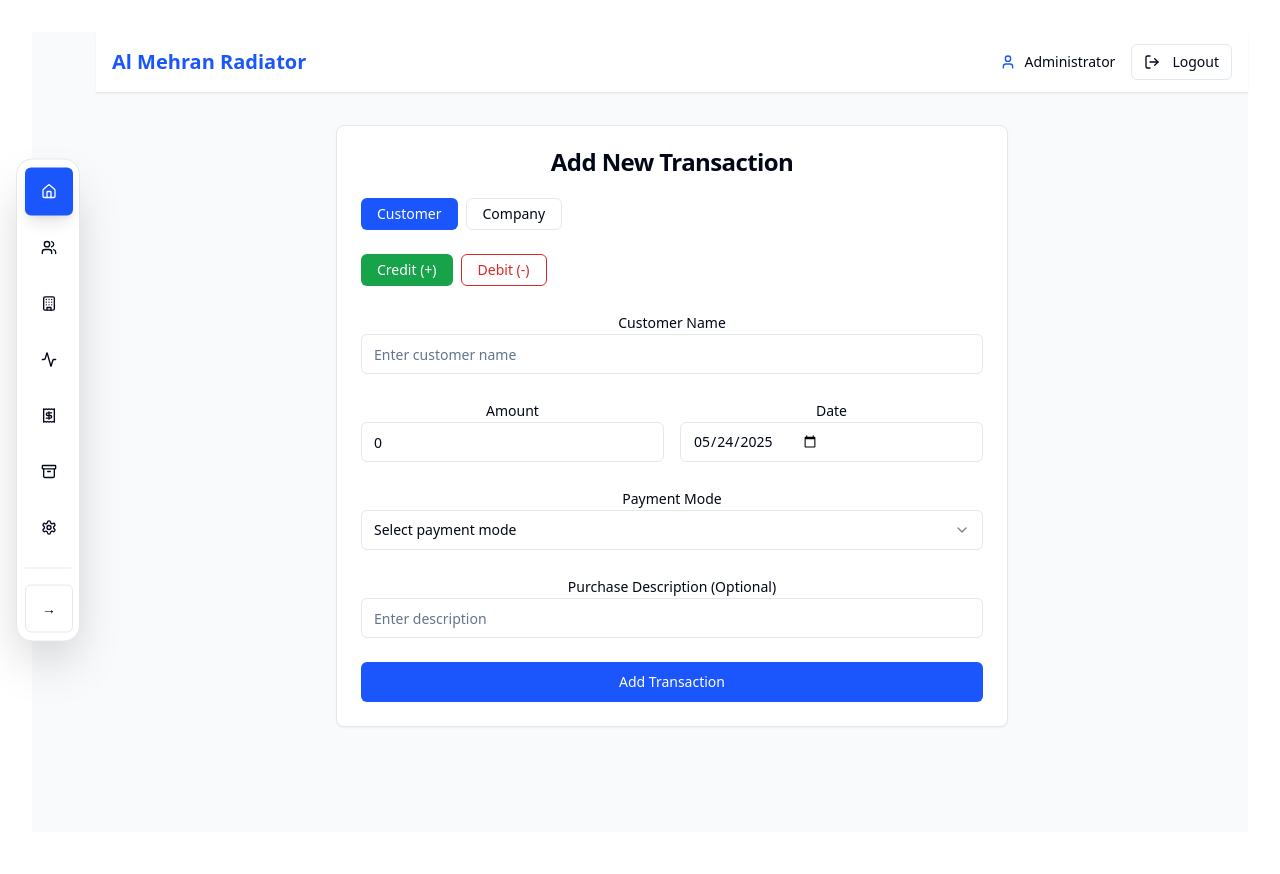
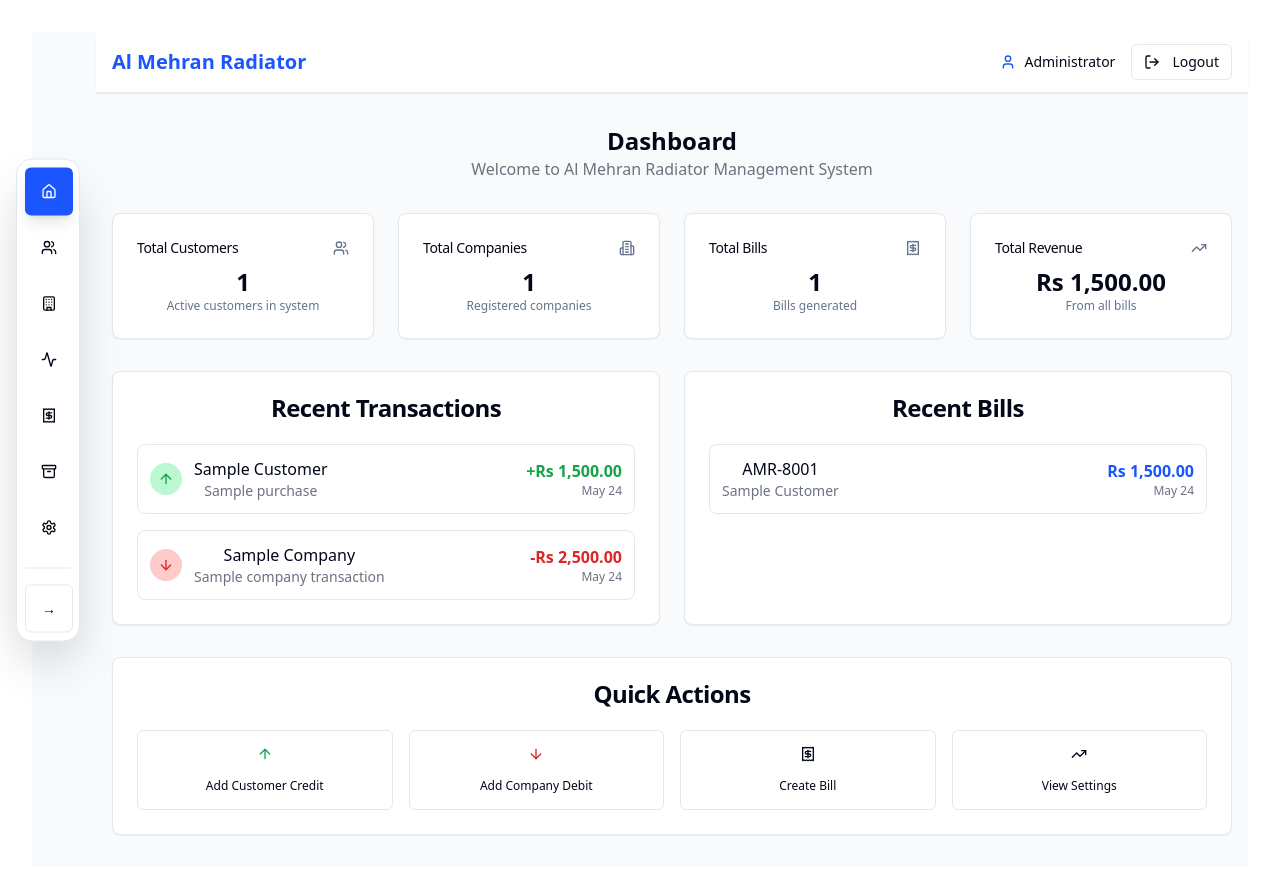
Before and after one commit to dastageerb/Khata_showcase, a React (Vite) app: page / in a window 1280 px wide. Shown: the top 874 px of the page. Built offline with nearby package versions, Linux system fonts and the light colour scheme.

Commit message:
Fix: Resolve file casing conflict
Corrects the import statement in `MainLayout.tsx` to use `HomePage` instead of `Homepage` to resolve a file-naming conflict.

```diff
--- a/src/components/layout/MainLayout.tsx
+++ b/src/components/layout/MainLayout.tsx
@@ -7,7 +7,7 @@ import { LogOut, User } from 'lucide-react';
 import { useToast } from '@/hooks/use-toast';
 
 // Import all page components
-import Homepage from '@/pages/Homepage';
+import HomePage from '@/pages/HomePage';
 import CustomersPage from '@/pages/CustomersPage';
 import CompaniesPage from '@/pages/CompaniesPage';
 import TransactionsPage from '@/pages/TransactionsPage';
@@ -48,7 +48,7 @@ const MainLayout: React.FC = () => {
 
     switch (currentPath) {
       case '/':
-        return <Homepage />;
+        return <HomePage />;
       case '/customers':
         return <CustomersPage onNavigate={handleNavigate} />;
       case '/companies':
@@ -62,7 +62,7 @@ const MainLayout: React.FC = () => {
       case '/settings':
         return <SettingsPage />;
       default:
-        return <Homepage />;
+        return <HomePage />;
     }
   };
 
```
